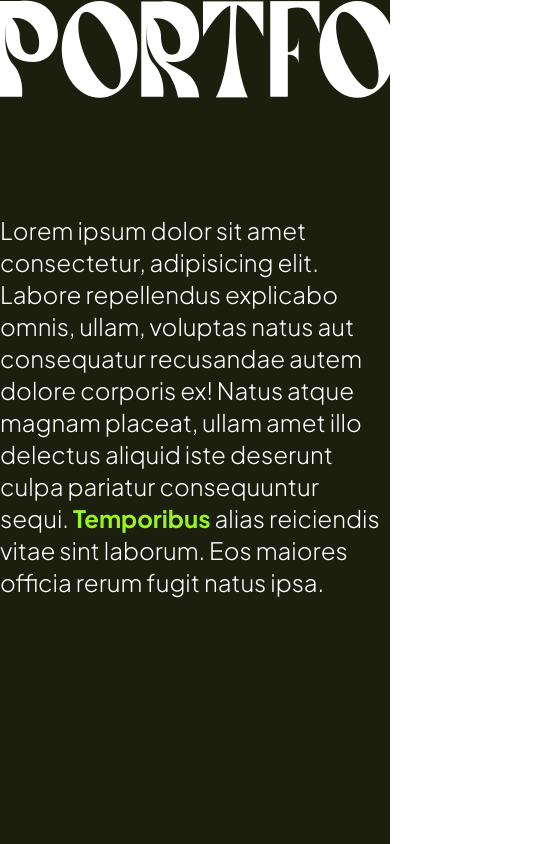
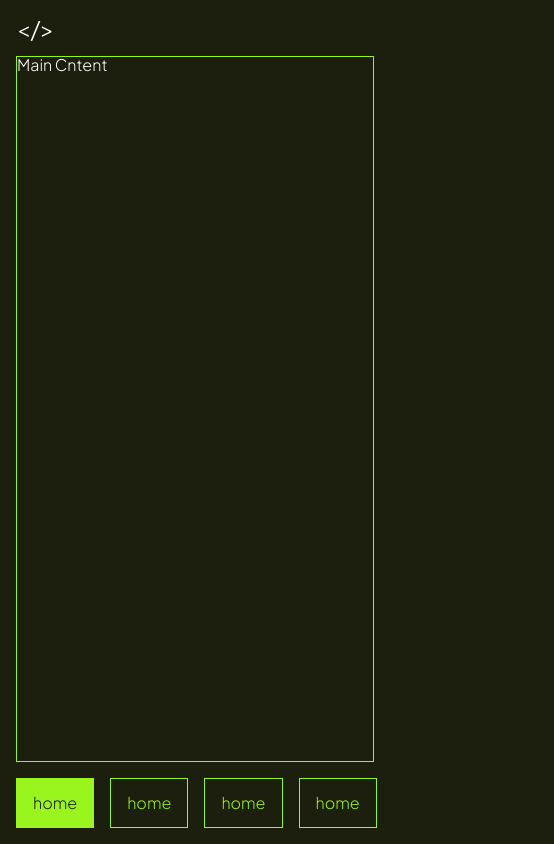
Before and after one commit to CoffeAddict/My-Portfolio, a React (Vite) app: page / in a window 390 px wide. Shown: the whole page, 554 px wide, since content can reach past the window. Built offline with nearby package versions, Linux system fonts and the light colour scheme.

Commit message:
base responsive layout

```diff
--- a/src/App.css
+++ b/src/App.css
@@ -1,9 +1,11 @@
-#root {
+:root {
   --black: #1C1E0E;
   --white: #FFFFFF;
   --primary: #9AF51F;
   --primary-light: #C0FF6C;
   --primary-dark: #64A30F;
+
+  --header-height: 24px;
 
   font-size: 16px;
   color: var(--white);
@@ -11,6 +13,10 @@
   height: 100vh;
 }
 
+#root {
+  height: 100%;
+}
+
 ::-moz-selection, ::selection {
   color: var(--black);
   background: var(--primary);
--- a/src/App.jsx
+++ b/src/App.jsx
@@ -1,17 +1,20 @@
-import './styles/normalize.css'
+import './styles/reset.css'
 import './styles/fonts.css'
 import './App.css'
+import { NavList } from './componets/NavList'
 
 function App() {
   return (
     <>
-      <h1>Portfolio</h1>
-      <p>Lorem ipsum dolor sit amet consectetur, adipisicing elit. Labore repellendus
-        explicabo omnis, ullam, voluptas natus aut consequatur recusandae autem dolore corporis ex!
-        Natus atque magnam placeat, ullam amet illo delectus aliquid iste deserunt culpa pariatur
-        consequuntur sequi. <a href="">Temporibus</a> alias reiciendis vitae sint laborum. Eos maiores officia
-        rerum fugit natus ipsa.
-      </p>
+      <header>
+        <p>{'</>'}</p>
+      </header>
+      <div className="main-container">
+        <aside>
+          <NavList/>
+        </aside>
+        <main>Main Cntent</main>
+      </div>
     </>
   )
 }
--- /dev/null
+++ b/src/componets/NavList.css
@@ -0,0 +1,36 @@
+.nav {
+    display: flex;
+    flex-direction: column;
+    gap: 1em;
+    min-width: 300px;
+    height: 100%;
+}
+
+.nav li {
+    border: 1px solid var(--primary);
+    padding: 1em;
+    color: var(--primary);
+    transition: flex .3s ease-in-out;
+}
+
+.nav li:hover {
+    cursor: pointer;
+}
+
+.nav li.selected {
+    flex: 1;
+    background-color: var(--primary);
+    color: var(--black);
+}
+
+@media screen and (max-width: 1000px){
+    .nav {
+        flex-direction: row;
+        height: fit-content;
+        width: 100%;
+    }
+
+    .nav li {
+        flex: 1;
+    }
+}
--- /dev/null
+++ b/src/componets/NavList.jsx
@@ -0,0 +1,13 @@
+import './NavList.css'
+
+export function NavList () {
+    return (
+        <ul className="nav">
+          <li className="selected">home</li>
+          <li>home</li>
+          <li>home</li>
+          <li>home</li>
+          <li>home</li>
+        </ul>
+    )
+}
--- a/src/index.css
+++ b/src/index.css
@@ -13,8 +13,42 @@
   -moz-osx-font-smoothing: grayscale;
 }
 
+#root {
+  display: block;
+  overflow: hidden;
+  padding: 1em;
+}
+
 * {
   box-sizing: border-box;
+}
+
+body {
+  color: var(--white);
+  background-color: var(--black);
+  height: 100%;
+}
+
+header {
+  width: 100%;
+  height: fit-content;
+  margin-bottom: 1em;
+}
+
+.main-container {
+  display: flex;
+  gap: 1em;
+  height: calc(100% - var(--header-height) - 1em);
+}
+
+aside {
+  height: 100%;
+  width: fit-content;
+}
+
+main {
+  flex: 1;
+  border: 1px solid var(--primary);
 }
 
 h1, h2, h3, h4, h5 {
@@ -41,3 +75,17 @@
   text-decoration: none;
   color: var(--primary);
 }
+
+@media screen and (max-width: 1000px){
+  .main-container {
+    flex-direction: column-reverse;
+  }
+
+  aside {
+    height: fit-content;
+  }
+
+  aside {
+    width: 100%;
+  }
+}
--- /dev/null
+++ b/src/styles/reset.css
@@ -0,0 +1,48 @@
+/* http://meyerweb.com/eric/tools/css/reset/
+   v2.0 | 20110126
+   License: none (public domain)
+*/
+
+html, body, div, span, applet, object, iframe,
+h1, h2, h3, h4, h5, h6, p, blockquote, pre,
+a, abbr, acronym, address, big, cite, code,
+del, dfn, em, img, ins, kbd, q, s, samp,
+small, strike, strong, sub, sup, tt, var,
+b, u, i, center,
+dl, dt, dd, ol, ul, li,
+fieldset, form, label, legend,
+table, caption, tbody, tfoot, thead, tr, th, td,
+article, aside, canvas, details, embed,
+figure, figcaption, footer, header, hgroup,
+menu, nav, output, ruby, section, summary,
+time, mark, audio, video {
+	margin: 0;
+	padding: 0;
+	border: 0;
+	font-size: 100%;
+	font: inherit;
+	vertical-align: baseline;
+}
+/* HTML5 display-role reset for older browsers */
+article, aside, details, figcaption, figure,
+footer, header, hgroup, menu, nav, section {
+	display: block;
+}
+body {
+	line-height: 1;
+}
+ol, ul {
+	list-style: none;
+}
+blockquote, q {
+	quotes: none;
+}
+blockquote:before, blockquote:after,
+q:before, q:after {
+	content: '';
+	content: none;
+}
+table {
+	border-collapse: collapse;
+	border-spacing: 0;
+}
```
Also changed, not shown: src/styles/normalize.css (deleted).
